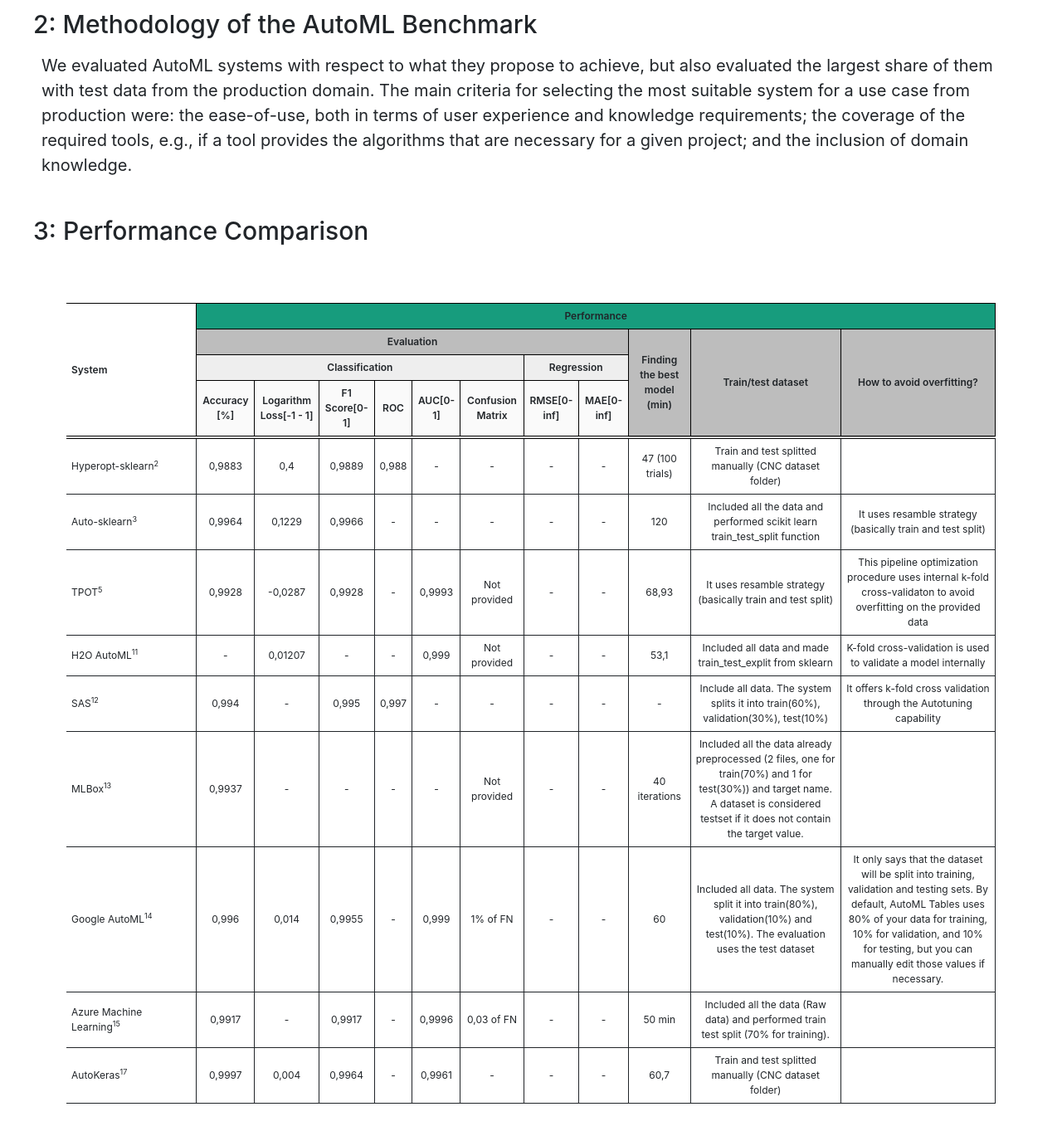
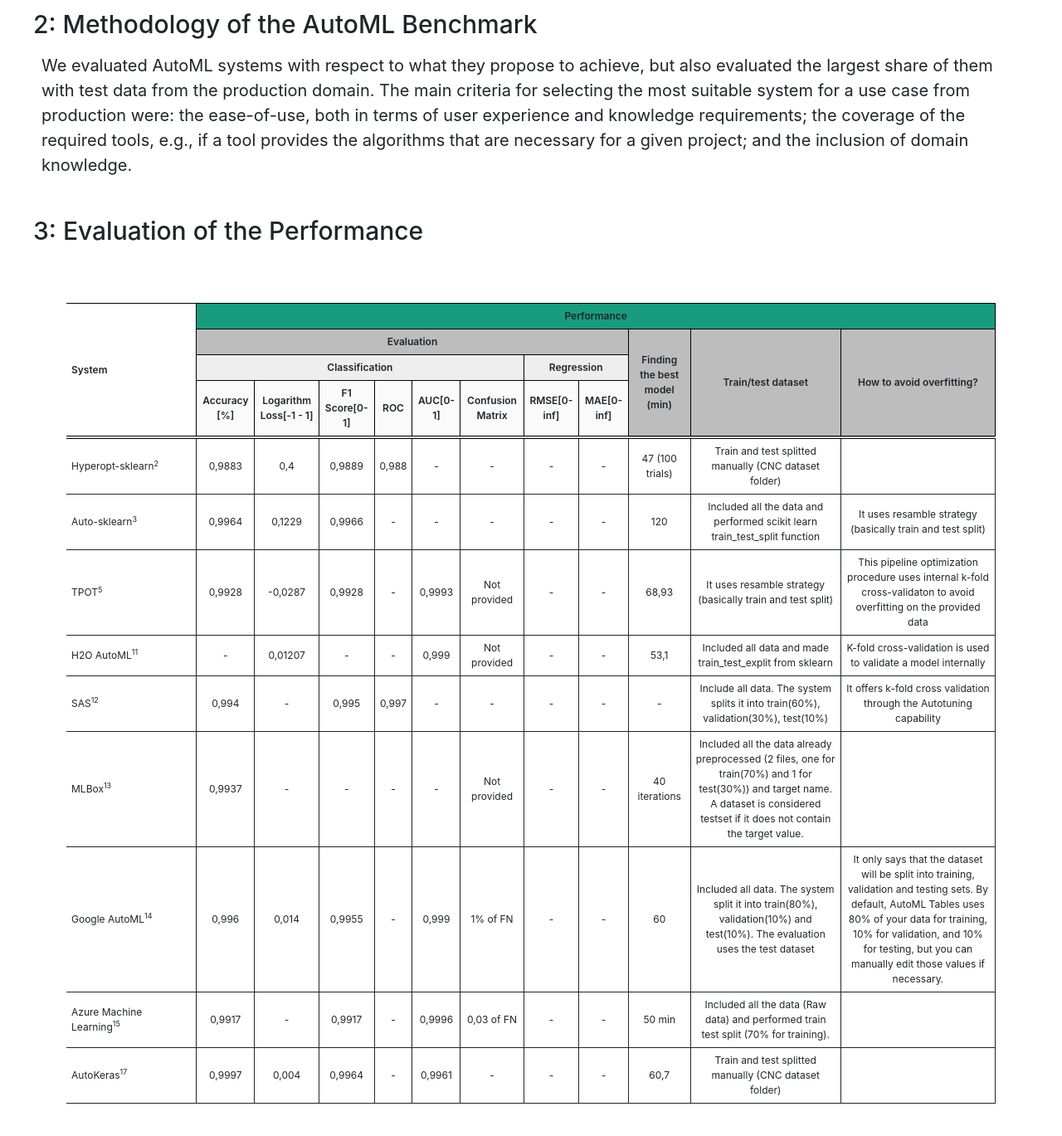
Before and after one commit to jonathankrauss/AutoML-Benchmark, a Jekyll site: the page built from README.md, in a window 1280 px wide and 1400 px high, scrolled down 1392 px. Shown: the top 1369 px of the window at 83% size. Built offline with Jekyll 4.4.1, drawn with Linux system fonts in a browser that asks for light colours; our own code applies the rules of GitHub Pages for plain Markdown files; comment, search, counter and statistics services are not loaded; some of the changed text lies outside the part shown.

Commit message:
Update default.html

```diff
--- a/_layouts/default.html
+++ b/_layouts/default.html
@@ -78,12 +78,18 @@ Projects that rely on the application of ML are usually referred to as ML projec
 
   <!-- Here starts Chapter 3 -->
   <section class= "ph4">
-    <h2> 3: Performance Comparison </h2>
+    <h2> 3: Evaluation of the Performance </h2>
     <!-- <p class = "ph2"> This is the text </p> -->
   </section>
 
     <!--Table 1-->
     <div id="table_1"></div>
+
+  <!-- Here starts Chapter 3 -->
+  <section class= "ph4">
+    <h2> 4: Data Integration and Preparation </h2>
+    <!-- <p class = "ph2"> This is the text </p> -->
+  </section>
 
       <!--Table 2-->
     <div id="table_2"></div>
```
